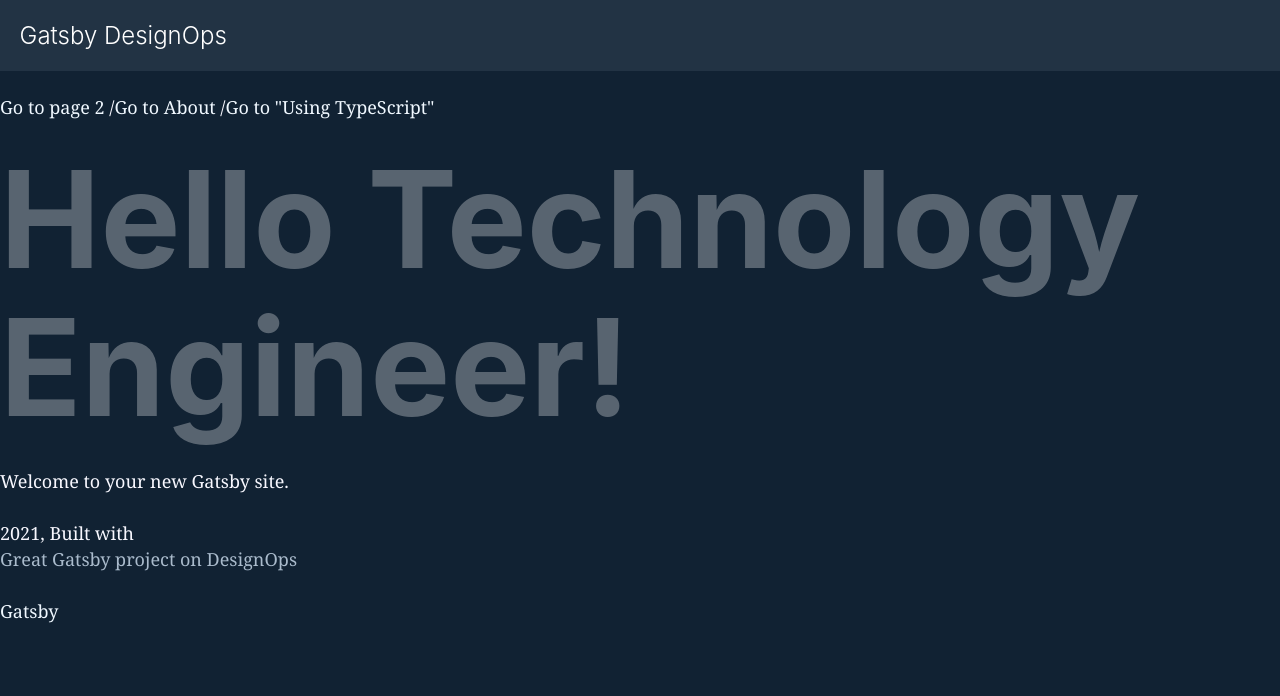
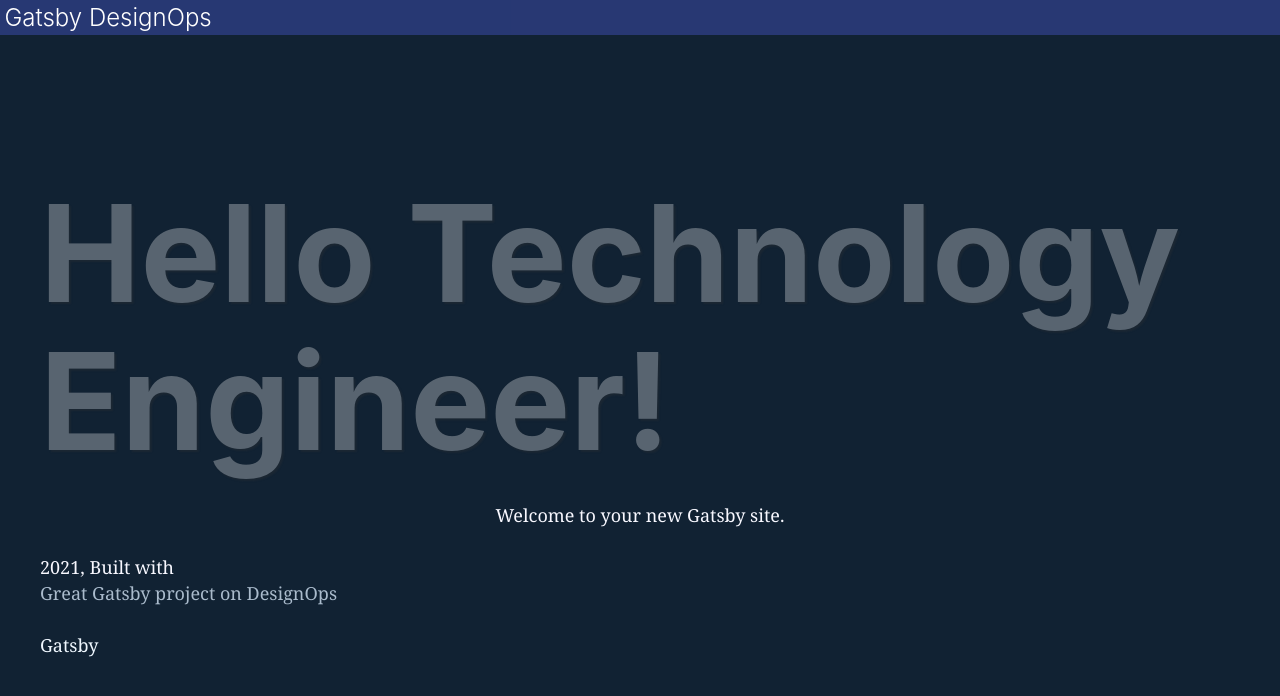
Before and after one commit to BoxPistols/post-gatsby, a Gatsby site: page / in a window 1280 px wide. Shown: the top 696 px of the page. Built offline with nearby package versions, Linux system fonts and the light colour scheme; Gatsby itself is replaced by a stand-in of ours.

Commit message:
re Styling

```diff
--- a/src/components/header.js
+++ /dev/null
@@ -1,44 +0,0 @@
-import * as React from 'react'
-import PropTypes from 'prop-types'
-import { Link } from 'gatsby'
-
-const Header = ({ siteTitle }) => (
-    <header
-        style={{
-            marginBottom: `1.25rem`,
-            position: `sticky`,
-            top: 0,
-            zIndex: 2,
-            background: `#234`,
-        }}
-    >
-        <div
-            style={{
-                maxWidth: 1200,
-                padding: `1.25rem 1.0875rem`,
-            }}
-        >
-            <h1 style={{ margin: 0, fontWeight: 300, fontSize: 24 }}>
-                <Link
-                    to='/'
-                    style={{
-                        color: `white`,
-                        textDecoration: `none`,
-                    }}
-                >
-                    {siteTitle}
-                </Link>
-            </h1>
-        </div>
-    </header>
-)
-
-Header.propTypes = {
-    siteTitle: PropTypes.string,
-}
-
-Header.defaultProps = {
-    siteTitle: ``,
-}
-
-export default Header
--- /dev/null
+++ b/src/components/header.jsx
@@ -0,0 +1,39 @@
+import * as React from 'react'
+import PropTypes from 'prop-types'
+import { Link } from 'gatsby'
+import styled from '@emotion/styled'
+
+const HeaderEm = styled.header`
+    width: 100vw;
+    padding: 0.25rem;
+    z-index: 2;
+    background: #3f51b57d;
+    position: fixed;
+    top: 0;
+    left: 0;
+`
+const Header = ({ siteTitle }) => (
+    <HeaderEm>
+        <h1 style={{ margin: 0, fontWeight: 300, fontSize: 24 }}>
+            <Link
+                to='/'
+                style={{
+                    color: `white`,
+                    textDecoration: `none`,
+                }}
+            >
+                {siteTitle}
+            </Link>
+        </h1>
+    </HeaderEm>
+)
+
+Header.propTypes = {
+    siteTitle: PropTypes.string,
+}
+
+Header.defaultProps = {
+    siteTitle: `Header`,
+}
+
+export default Header
--- a/src/components/layout.jsx
+++ b/src/components/layout.jsx
@@ -1,7 +1,7 @@
 import * as React from 'react'
 import PropTypes from 'prop-types'
 import { useStaticQuery, graphql } from 'gatsby'
-import { Link } from 'gatsby'
+
 import styled from '@emotion/styled'
 import Header from './header'
 import './layout.css'
@@ -21,18 +21,11 @@ const Layout = ({ children }) => {
 
     return (
         <React.Fragment>
-            <Header siteTitle={data.site.siteMetadata?.title || `Title`} />
-            <NavEm>
-                <p>
-                    <Link to='/page-2/'>Go to page 2</Link> /
-                    <Link to='/about/'>Go to About</Link> /
-                    <Link to='/using-typescript/'>
-                        Go to "Using TypeScript"
-                    </Link>
-                </p>
-            </NavEm>
             <DivEmContainer>
                 <DivEmInner>
+                    <Header
+                        siteTitle={data.site.siteMetadata?.title || `Title`}
+                    />
                     <MainEm>{children}</MainEm>
                 </DivEmInner>
                 <footer>
@@ -54,21 +47,22 @@ Layout.propTypes = {
 
 export default Layout
 
-const NavEm = styled.footer`
-    margin: 0;
-`
-
 const DivEmContainer = styled.div`
     margin: 0 auto;
     width: 100vw;
+    min-height: 200vh;
+    max-width: 1200px;
 `
 
 const MainEm = styled.main`
+    margin: auto;
     display: flex;
-    justify-content: flex-start;
     flex-direction: column;
+    justify-content: flex-center;
+    align-items: center;
 `
 
 const DivEmInner = styled.div`
     width: 100%;
+    padding: 0;
 `
--- a/src/components/style/utility.module.css
+++ b/src/components/style/utility.module.css
@@ -15,7 +15,10 @@
 
 .youtube {
     position: fixed;
-    width: 100%;
+    top: 0;
+    left: 0;
+    min-width: 100vw;
+    min-height: 100vh;
     padding-top: 56.25%;
     z-index: -1;
     /* position: relative; */
@@ -23,9 +26,10 @@
 
 .youtube iframe {
     position: absolute;
-    top: 0;
-    left: 0;
-    width: 100%;
-    height: 100%;
+    top: 50%;
+    left: 50%;
+    transform: translate(-50%, -50%);
+    min-width: 100vw;
+    min-height: 100vh;
     border: none;
 }
--- a/src/components/video.jsx
+++ b/src/components/video.jsx
@@ -3,14 +3,15 @@ import Iframe from 'react-iframe'
 import { youtube } from './style/utility.module.css'
 
 export const Video = () => {
+    const url = `https://www.youtube.com/embed/MLCSfwHLCwA?autoplay=1&mute=1&controls=0&loop=1&start=12&playlist=MLCSfwHLCwA`
     return (
         <div className={youtube}>
             <Iframe
                 id='ytplayer'
                 type='text/html'
                 width='720'
-                height='405'
-                src='https://www.youtube.com/embed/XdlmoLAbbiQ?autoplay=1&mute=1&controls=0&loop=1&playlist=XdlmoLAbbiQ'
+                height='480'
+                src={url}
                 frameborder='0'
                 allowfullscreen
             />
--- a/src/pages/index.jsx
+++ b/src/pages/index.jsx
@@ -6,12 +6,13 @@ import styled from '@emotion/styled'
 import { Video } from '../components/video'
 
 const IndexPage = () => (
-    <Layout>
-        <Seo title='Home' />
-        <H1Em>Hello Technology Engineer!</H1Em>
-        <p>Welcome to your new Gatsby site.</p>
+    <>
         <Video />
-        {/*
+        <Layout>
+            <Seo title='Home' />
+            <H2Em>Hello Technology Engineer!</H2Em>
+            <p>Welcome to your new Gatsby site.</p>
+            {/*
             <StaticImage
                 src='../images/city.jpg'
                 width={1200}
@@ -22,17 +23,20 @@ const IndexPage = () => (
                 style={{ marginBottom: `1.45rem` }}
             />
         */}
-    </Layout>
+        </Layout>
+    </>
 )
 export default IndexPage
 
 // Style
-const H1Em = styled.h1`
-    color: white;
+const H2Em = styled.h2`
     display: flex;
-    justify-content: flex-start;
+    justify-content: flex-center;
     flex-direction: column;
     taxt-align: center;
+    padding-top: 15%;
+    color: white;
     opacity: 0.3;
     font-size: calc(32px + 8vw);
+    text-shadow: 2px 2px 2px #333;
 `
```
Also changed, not shown: src/components/nav.jsx (added, +20 -0 lines).
